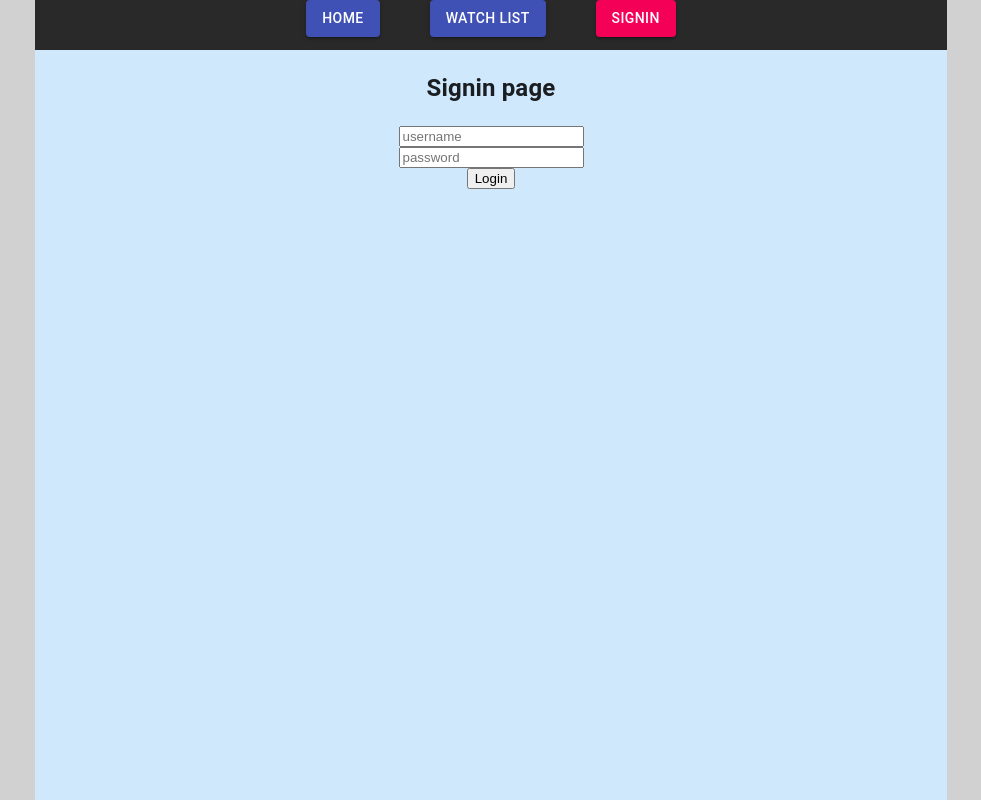
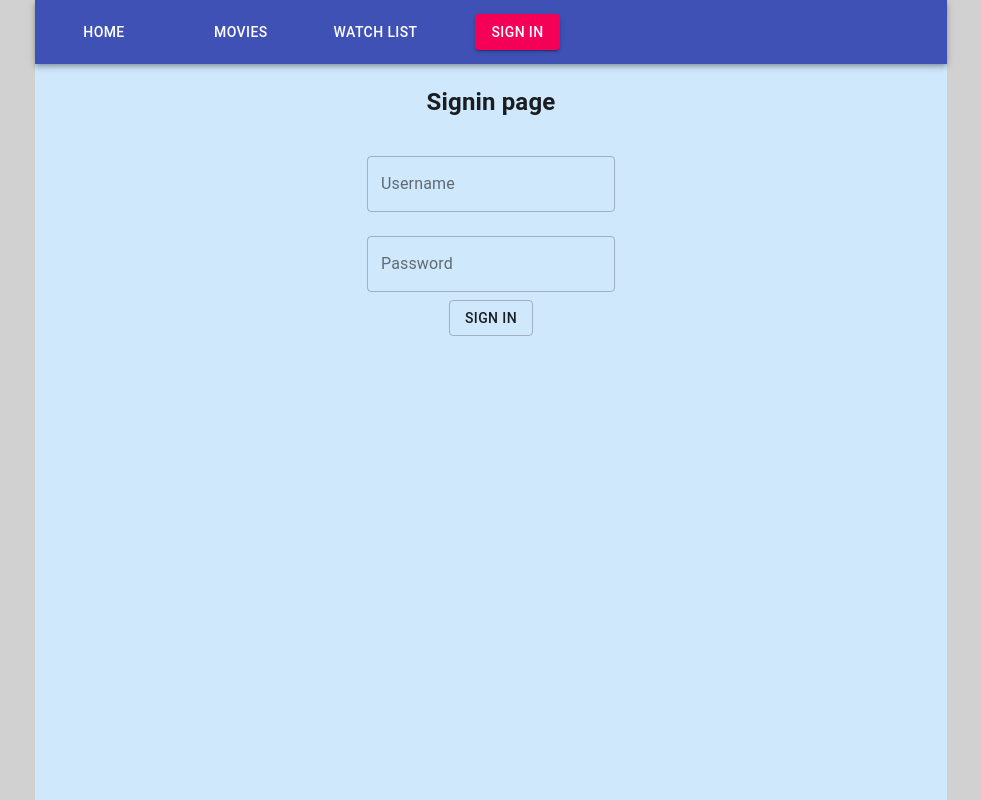
Before and after one commit to saikumargade/imdb-clone, a React (Create React App) app: page /signin in a window 1280 px wide. Shown: the whole page, without its empty margins (149-1130 px from the left). Built offline with nearby package versions, Linux system fonts and the light colour scheme.

Commit message:
made movies route and installed faker

```diff
--- a/package.json
+++ b/package.json
@@ -4,6 +4,7 @@
   "private": true,
   "dependencies": {
     "@material-ui/core": "^4.6.0",
+    "faker": "^4.1.0",
     "react": "^16.11.0",
     "react-dom": "^16.11.0",
     "react-redux": "^7.1.1",
--- a/src/App.js
+++ b/src/App.js
@@ -12,6 +12,7 @@ import { connect } from "react-redux";
 import CssBaseline from "@material-ui/core/CssBaseline";
 import Typography from "@material-ui/core/Typography";
 import Container from "@material-ui/core/Container";
+import Movies from "./components/Movies/Movies";
 
 class App extends React.Component {
   render() {
@@ -28,6 +29,7 @@ class App extends React.Component {
               <BrowserRouter>
                 <Navbar />
                 <Route exact path="/" component={Home} />
+                <Route exact path="/movies" component={Movies} />
                 <Protect path="/watchlist" Component={WatchList} user={user} />
                 <ProtectSignin
                   path="/signin"
--- /dev/null
+++ b/src/components/Movies/Movies.js
@@ -0,0 +1,64 @@
+import React from "react";
+import shoes from "../../shoes.png";
+
+import PropTypes from "prop-types";
+import { withStyles } from "@material-ui/core/styles";
+import Card from "@material-ui/core/Card";
+import CardContent from "@material-ui/core/CardContent";
+import CardMedia from "@material-ui/core/CardMedia";
+import Typography from "@material-ui/core/Typography";
+
+const styles = (theme) => ({
+  card: {
+    display: "flex",
+    width: "400px",
+    height: "200px"
+  },
+  details: {
+    display: "flex",
+    flexDirection: "column"
+  },
+  content: {
+    flex: "1 0 auto"
+  },
+  cover: {
+    width: 151
+  }
+});
+
+class Movies extends React.Component {
+  render() {
+    const { classes, theme } = this.props;
+
+    return (
+      <div className="movies">
+        <h2>List of movies</h2>
+
+        <Card className={classes.card}>
+          <CardMedia
+            className={classes.cover}
+            image={shoes}
+            title="Live from space album cover"
+          />
+          <div className={classes.details}>
+            <CardContent className={classes.content}>
+              <Typography component="h5" variant="h5">
+                Live From Space
+              </Typography>
+              <Typography variant="subtitle1" color="textSecondary">
+                Mac Miller
+              </Typography>
+            </CardContent>
+          </div>
+        </Card>
+      </div>
+    );
+  }
+}
+
+Movies.propTypes = {
+  classes: PropTypes.object.isRequired,
+  theme: PropTypes.object.isRequired
+};
+
+export default withStyles(styles, { withTheme: true })(Movies);
--- a/src/components/Navbar/Navbar.css
+++ b/src/components/Navbar/Navbar.css
@@ -1,9 +1,10 @@
 .navbar {
-  background: rgb(41, 41, 41);
-  height: 50px;
+  /* background: rgb(41, 41, 41); */
+  /* height: 50px; */
   align-items: center;
 }
 .navbar a {
   margin: 0px 25px;
   text-decoration: none;
+  color: white;
 }
--- a/src/components/Navbar/Navbar.js
+++ b/src/components/Navbar/Navbar.js
@@ -4,24 +4,68 @@ import { Link } from "react-router-dom";
 import { connect } from "react-redux";
 import { logaction } from "../../actions/logaction";
 import Button from "@material-ui/core/Button";
+
+import PropTypes from "prop-types";
+import { withStyles } from "@material-ui/core/styles";
+import AppBar from "@material-ui/core/AppBar";
+import Toolbar from "@material-ui/core/Toolbar";
+import Typography from "@material-ui/core/Typography";
+import IconButton from "@material-ui/core/IconButton";
+// import MenuIcon from "@material-ui/icons/Menu";
+
+const styles = {
+  root: {
+    flexGrow: 1
+  },
+  grow: {
+    flexGrow: 1
+  },
+  menuButton: {
+    marginLeft: -12,
+    marginRight: 20
+  }
+};
+
 class Navbar extends React.Component {
   render() {
+    const { classes } = this.props;
+
     return (
       <div className="navbar">
+        <div className={classes.root}>
+          <AppBar position="static">
+            <Toolbar>
+              {/* <IconButton
+                className={classes.menuButton}
+                color="inherit"
+                aria-label="Menu"
+              >
+                <MenuIcon />
+              </IconButton> */}
+              {/* <Typography variant="h6" color="inherit" className={classes.grow}>
+                News
+              </Typography> */}
+              {/* <Button color="inherit">Login</Button> */}
+
               <Link to="/">
-          <Button color="primary" variant="contained">
+                <Button color="inherit" className={classes.menuButton}>
                   Home
                 </Button>
               </Link>
+              <Link to="/movies">
+                <Button color="inherit" className={classes.grow}>
+                  Movies
+                </Button>
+              </Link>
               <Link to="/watchlist">
-          <Button color="primary" variant="contained">
+                <Button color="inherit" className={classes.grow}>
                   Watch List
                 </Button>
               </Link>
               {!this.props.user && !localStorage.getItem("user") ? (
                 <Link to="signin">
                   <Button color="secondary" variant="contained">
-              Signin
+                    Sign in
                   </Button>
                 </Link>
               ) : (
@@ -32,15 +76,22 @@ class Navbar extends React.Component {
                     localStorage.removeItem("user");
                   }}
                 >
-            <Button color="primary" variant="contained">
-              Sign Out
-            </Button>
+                  <Button color="inherit">Sign Out</Button>
                 </Link>
               )}
+            </Toolbar>
+          </AppBar>
+        </div>
       </div>
     );
   }
 }
+
+Navbar.propTypes = {
+  classes: PropTypes.object.isRequired
+};
+
+const Comp = withStyles(styles)(Navbar);
 
 const mapStateToProps = (state) => {
   return {
@@ -59,4 +110,4 @@ export default connect(
   mapStateToProps,
   // mapDispatchToProps
   { logaction }
-)(Navbar);
+)(Comp);
--- a/src/components/Signin/Signin.js
+++ b/src/components/Signin/Signin.js
@@ -3,6 +3,31 @@ import { Link } from "react-router-dom";
 import "./Signin.css";
 import { logaction } from "../../actions/logaction";
 import { connect } from "react-redux";
+
+import PropTypes from "prop-types";
+// import classNames from "classnames";
+import { withStyles } from "@material-ui/core/styles";
+// import MenuItem from "@material-ui/core/MenuItem";
+import TextField from "@material-ui/core/TextField";
+import Button from "@material-ui/core/Button";
+
+const styles = (theme) => ({
+  container: {
+    display: "flex",
+    flexWrap: "wrap"
+  },
+  textField: {
+    marginLeft: theme.spacing.unit,
+    marginRight: theme.spacing.unit
+  },
+  dense: {
+    marginTop: 16
+  },
+  menu: {
+    width: 200
+  }
+});
+
 class Signin extends React.Component {
   state = {
     user: ""
@@ -11,6 +36,7 @@ class Signin extends React.Component {
     this.setState({ user: e.target.value });
   };
   render() {
+    const { classes } = this.props;
     // console.log("Signin", this.props);
     // const { isLoggedIn } = this.props;
     // if (isLoggedIn) {
@@ -20,16 +46,39 @@ class Signin extends React.Component {
     return (
       <div>
         <h2>Signin page</h2>
-        <form
-          onSubmit={(e) => {
-            e.preventDefault();
-            console.log("signinprops", this.props.user);
-            this.props.logaction(this.state.user);
-            localStorage.setItem("user", this.state.user);
-            this.setState({ user: "" });
-          }}
-        >
-          <input
+        <form className={classes.container} noValidate autoComplete="off">
+          <TextField
+            id="outlined-email-input"
+            label="Username"
+            className={classes.textField}
+            type="username"
+            name="username"
+            // autoComplete="username"
+            margin="normal"
+            variant="outlined"
+            onChange={this.handleName}
+          />
+          <TextField
+            id="outlined-password-input"
+            label="Password"
+            className={classes.textField}
+            type="password"
+            autoComplete="current-password"
+            margin="normal"
+            variant="outlined"
+          />
+          <Button
+            variant="outlined"
+            onClick={() => {
+              // console.log("signinprops", this.props.user);
+              this.props.logaction(this.state.user);
+              localStorage.setItem("user", this.state.user);
+              this.setState({ user: "" });
+            }}
+          >
+            Sign In
+          </Button>
+          {/* <input
             type="text"
             onChange={this.handleName}
             placeholder="username"
@@ -39,14 +88,20 @@ class Signin extends React.Component {
             onChange={this.handlePassword}
             placeholder="password"
           />
-          <input type="submit" value="Login" />
+          <input type="submit" value="Login" /> */}
         </form>
       </div>
     );
   }
 }
 
+Signin.propTypes = {
+  classes: PropTypes.object.isRequired
+};
+
+const Signcomp = withStyles(styles)(Signin);
+
 export default connect(
   null,
   { logaction }
-)(Signin);
+)(Signcomp);
```
Also changed, not shown: src/shoes.png (added), 1 other file (tests, documents, lock files or other folders). Lines whose indentation alone changed are shown as unchanged.
